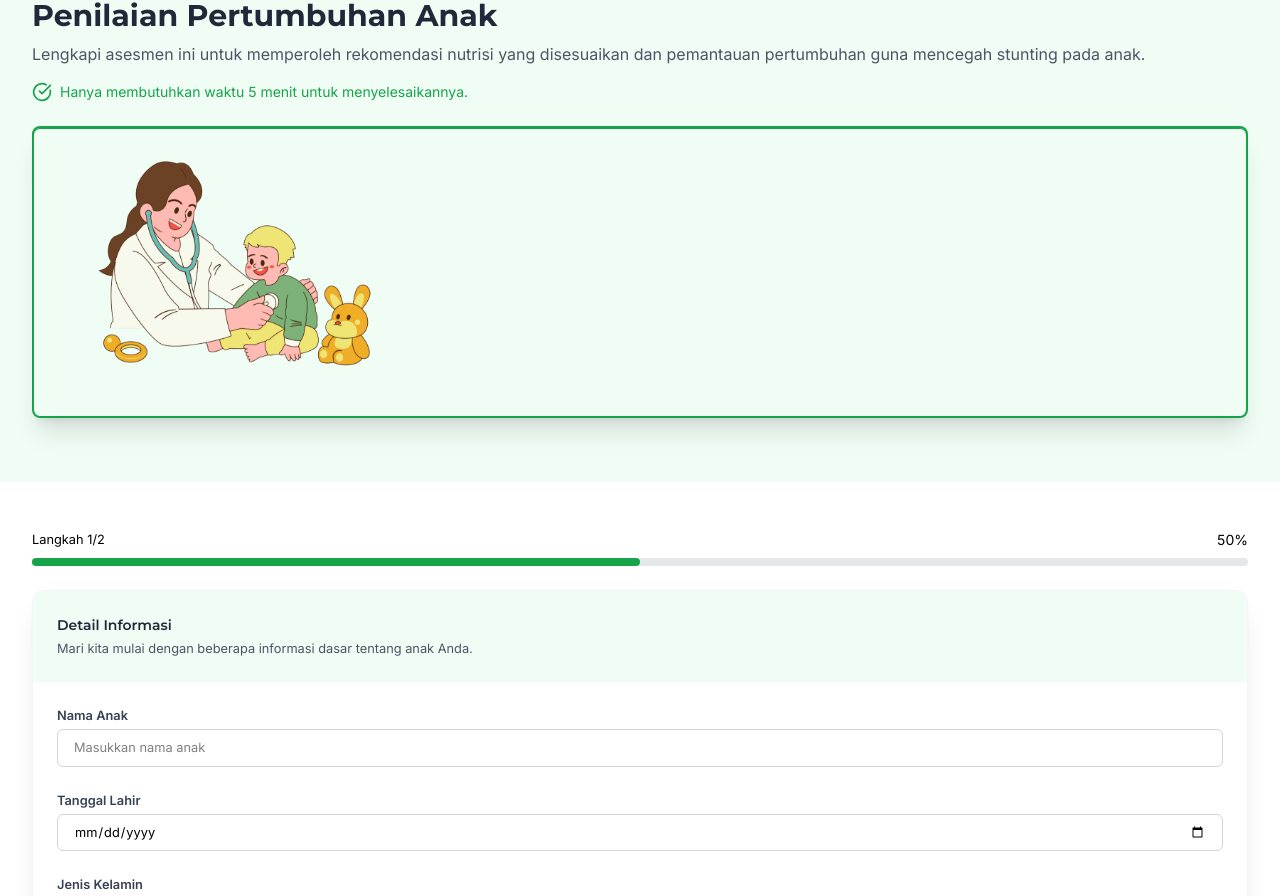
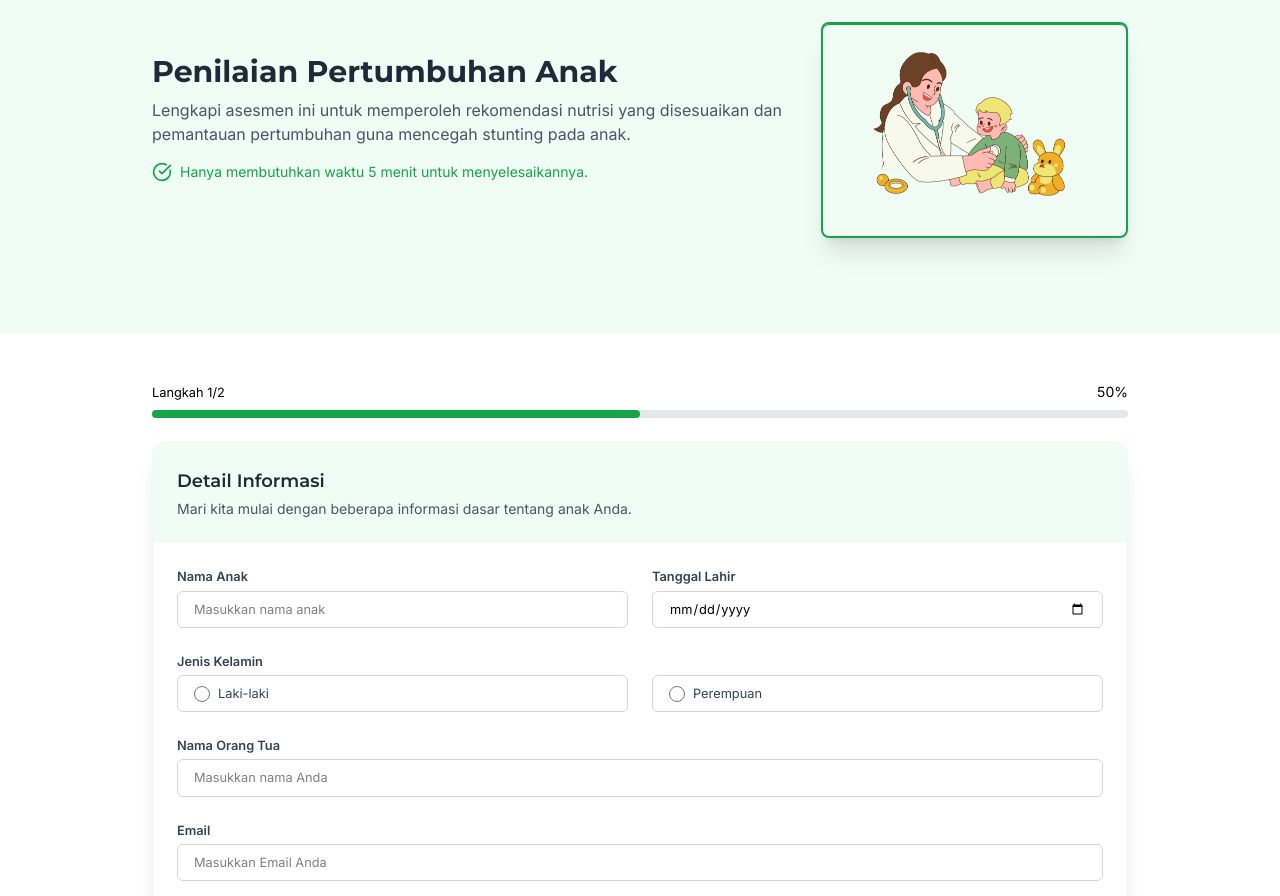
Before and after one commit to Elmosius/EarlyNourish, a Vue app in the folder front-end/: page /asesmen in a window 1280 px wide. Shown: the part 114-1010 px from the top of the page. Built offline with nearby package versions, Linux system fonts and the light colour scheme.

Commit message:
updated asesmen page form

```diff
--- a/front-end/src/components/Navbar.vue
+++ b/front-end/src/components/Navbar.vue
@@ -40,26 +40,28 @@ onUnmounted(() => {
         </button>
 
         <nav class="hidden lg:flex items-center">
-          <a href="#" class="text-gray-700 hover:text-tertiary font-medium px-6"
+          <a
+            href="/#"
+            class="text-gray-700 hover:text-tertiary font-medium px-6"
             >Beranda</a
           >
           <a
-            href="#about-home"
+            href="/#about-home"
             class="text-gray-700 hover:text-tertiary font-medium px-6"
             >Tentang Kami</a
           >
           <a
-            href="#feature-home"
+            href="/#feature-home"
             class="text-gray-700 hover:text-tertiary font-medium px-6"
             >Layanan</a
           >
           <a
-            href="#carakerja-home"
+            href="/#carakerja-home"
             class="text-gray-700 hover:text-tertiary font-medium px-6"
             >Cara Kerja</a
           >
           <a
-            href="#testimoni-home"
+            href="/#testimoni-home"
             class="text-gray-700 hover:text-tertiary font-medium px-6"
             >Testimoni</a
           >
@@ -80,25 +82,30 @@ onUnmounted(() => {
     </div>
 
     <!-- Mobile Menu -->
-    <div
-      v-if="isMenuOpen"
-      class="lg:hidden bg-white border-t border-gray-200 px-4"
-    >
+    <div v-if="isMenuOpen" class="lg:hidden border-t border-gray-200 px-4">
       <div class="container mx-auto px-4 py-3">
         <nav class="flex flex-col space-y-3">
           <a href="#" class="text-gray-700 hover:text-tertiary font-medium py-2"
             >Beranda</a
           >
-          <a href="#" class="text-gray-700 hover:text-tertiary font-medium py-2"
+          <a
+            href="#about-home"
+            class="text-gray-700 hover:text-tertiary font-medium py-2"
             >Tentang Kami</a
           >
-          <a href="#" class="text-gray-700 hover:text-tertiary font-medium py-2"
+          <a
+            href="#feature-home"
+            class="text-gray-700 hover:text-tertiary font-medium py-2"
             >Layanan</a
           >
-          <a href="#" class="text-gray-700 hover:text-tertiary font-medium py-2"
+          <a
+            href="#carakerja-home"
+            class="text-gray-700 hover:text-tertiary font-medium py-2"
             >Cara Kerja</a
           >
-          <a href="#" class="text-gray-700 hover:text-tertiary font-medium py-2"
+          <a
+            href="#testimoni-home"
+            class="text-gray-700 hover:text-tertiary font-medium py-2"
             >Testimoni</a
           >
           <div class="py-2">
--- a/front-end/src/components/asesmen/FormSection.vue
+++ b/front-end/src/components/asesmen/FormSection.vue
@@ -20,7 +20,7 @@ const submitForm = () => {
 </script>
 
 <template>
-  <section class="px-8 py-12">
+  <section class="px-8 py-12 md:px-14 lg:px-38">
     <div class="container mx-auto">
       <!-- Progress bar -->
       <div class="mb-6">
@@ -37,24 +37,27 @@ const submitForm = () => {
         class="bg-white rounded-xl shadow-xl overflow-hidden border border-gray-100"
       >
         <div class="bg-green-50 p-6">
-          <h2 class="text-sm font-montserrat font-semibold text-gray-800">
+          <h2
+            class="text-sm lg:text-lg font-montserrat font-semibold text-gray-800"
+          >
             Detail Informasi
           </h2>
-          <p class="text-gray-600 mt-1 text-base">
+          <p class="text-gray-600 mt-1 text-base lg:text-sm">
             Mari kita mulai dengan beberapa informasi dasar tentang anak Anda.
           </p>
         </div>
 
         <form @submit.prevent="submitForm" class="p-6">
-          <div class="space-y-6">
+          <div class="space-y-6 flex flex-col">
+            <div class="lg:flex gap-6">
               <FormInput
                 id="childName"
                 label="Nama Anak"
                 v-model="childName"
                 placeholder="Masukkan nama anak"
+                class="w-full"
               />
-
-            <div>
+              <div class="mt-4 w-full lg:mt-0">
                 <label
                   for="birthDate"
                   class="block text-gray-700 mb-1 text-base font-semibold"
@@ -69,13 +72,15 @@ const submitForm = () => {
                   required
                 />
               </div>
+            </div>
 
-            <div>
-              <label class="block text-gray-700 mb-1 text-base font-semibold"
+            <label class="text-gray-700 mb-1 text-base font-semibold"
               >Jenis Kelamin</label
             >
-              <div class="space-y-2">
-                <div class="border border-gray-300 rounded-md px-4 py-2">
+            <div class="lg:flex gap-6">
+              <div
+                class="w-full border border-gray-300 rounded-md px-4 py-2 mb-2 lg:mb-0"
+              >
                 <label class="flex items-center cursor-pointer">
                   <input
                     id="male"
@@ -88,7 +93,7 @@ const submitForm = () => {
                   <span class="ml-2 text-gray-700 text-base">Laki-laki</span>
                 </label>
               </div>
-                <div class="border border-gray-300 rounded-md px-4 py-2">
+              <div class="w-full border border-gray-300 rounded-md px-4 py-2">
                 <label class="flex items-center cursor-pointer">
                   <input
                     id="female"
@@ -100,7 +105,6 @@ const submitForm = () => {
                   />
                   <span class="ml-2 text-gray-700 text-base">Perempuan</span>
                 </label>
-                </div>
               </div>
             </div>
 
@@ -119,7 +123,6 @@ const submitForm = () => {
               placeholder="Masukkan Email Anda"
             />
           </div>
-
           <div class="mt-5 border-t border-gray-300">
             <div class="mt-4 flex justify-end">
               <button
--- a/front-end/src/components/asesmen/HelpSection.vue
+++ b/front-end/src/components/asesmen/HelpSection.vue
@@ -3,7 +3,7 @@ import { HelpCircleIcon, ChevronRightIcon } from "lucide-vue-next";
 </script>
 
 <template>
-  <section class="px-8">
+  <section class="px-8 md:px-14 lg:px-38">
     <div
       class="container mx-auto p-6 rounded-lg shadow-sm mb-8 border border-gray-100 px-8"
     >
--- a/front-end/src/components/asesmen/HeroSection.vue
+++ b/front-end/src/components/asesmen/HeroSection.vue
@@ -3,31 +3,37 @@ import { CheckCircle } from "lucide-vue-next";
 </script>
 
 <template>
-  <section class="px-8 py-10 bg-quaternary">
+  <section class="px-8 py-10 bg-quaternary md:px-14 lg:px-38">
     <div class="container mx-auto">
+      <div
+        class="flex flex-col items-center mb-8 lg:flex-row lg:justify-between"
+      >
+        <div class="max-w-2xl">
           <h1 class="text-3xl font-montserrat font-bold text-gray-800 mb-2">
             Penilaian Pertumbuhan Anak
           </h1>
           <p class="text-gray-600 mb-4">
             Lengkapi asesmen ini untuk memperoleh rekomendasi nutrisi yang
-        disesuaikan dan pemantauan pertumbuhan guna mencegah stunting pada anak.
+            disesuaikan dan pemantauan pertumbuhan guna mencegah stunting pada
+            anak.
           </p>
-
           <div class="flex mb-6 text-tertiary">
             <CheckCircle class="h-5 w-5 mr-2 text-tertiary" />
             <p class="text-sm">
               Hanya membutuhkan waktu 5 menit untuk menyelesaikannya.
             </p>
           </div>
+        </div>
 
         <div
-        class="bg-transparent border-2 border-tertiary p-4 rounded-lg shadow-xl inset-shadow-2xs inset-shadow-tertiary mb-6"
+          class="bg-transparent border-2 border-tertiary p-4 rounded-lg shadow-xl inset-shadow-2xs inset-shadow-tertiary my-6"
         >
           <img
             src="../../assets/gambar-asesmen.png"
             alt="Doctor examining child"
-          class="w-full max-w-sm rounded-lg"
+            class="w-full max-w-sm md:max-w-[300px] lg:max-w-[450px] rounded-lg"
           />
+        </div>
       </div>
     </div>
   </section>
--- a/front-end/src/components/asesmen/InfoSection.vue
+++ b/front-end/src/components/asesmen/InfoSection.vue
@@ -24,7 +24,7 @@ const benefits = [
 </script>
 
 <template>
-  <section class="px-8 bg-quaternary py-12">
+  <section class="px-8 bg-quaternary py-12 md:px-14 lg:px-38">
     <div class="container mx-auto">
       <h2
         class="text-2xl font-montserrat text-center font-bold text-gray-800 mb-4"
```
Lines whose indentation alone changed are shown as unchanged.
